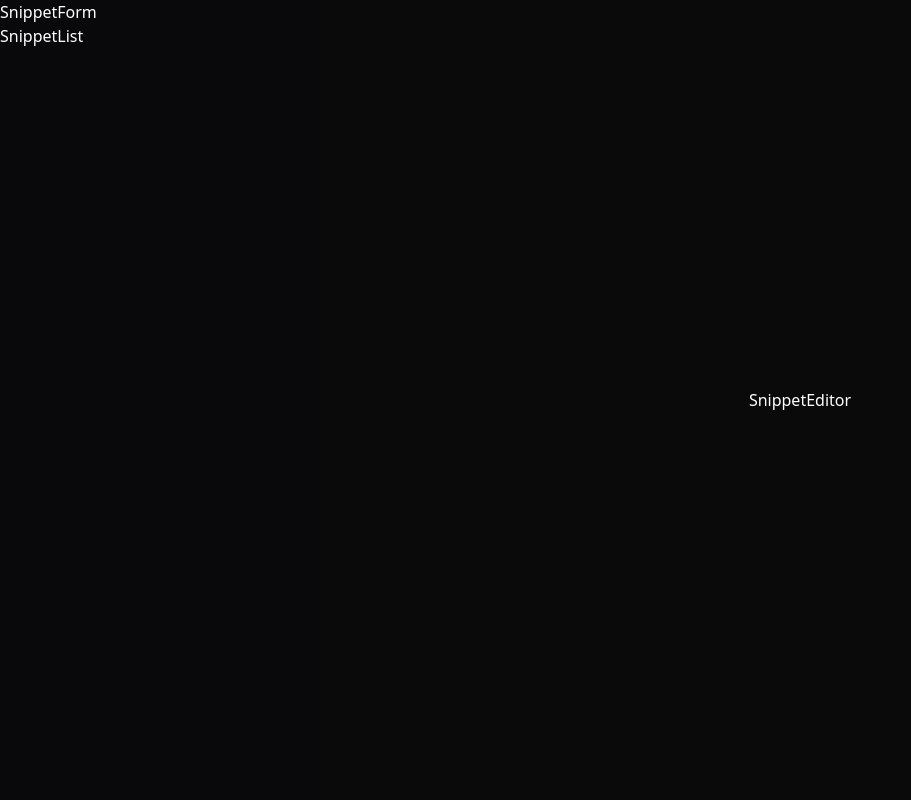
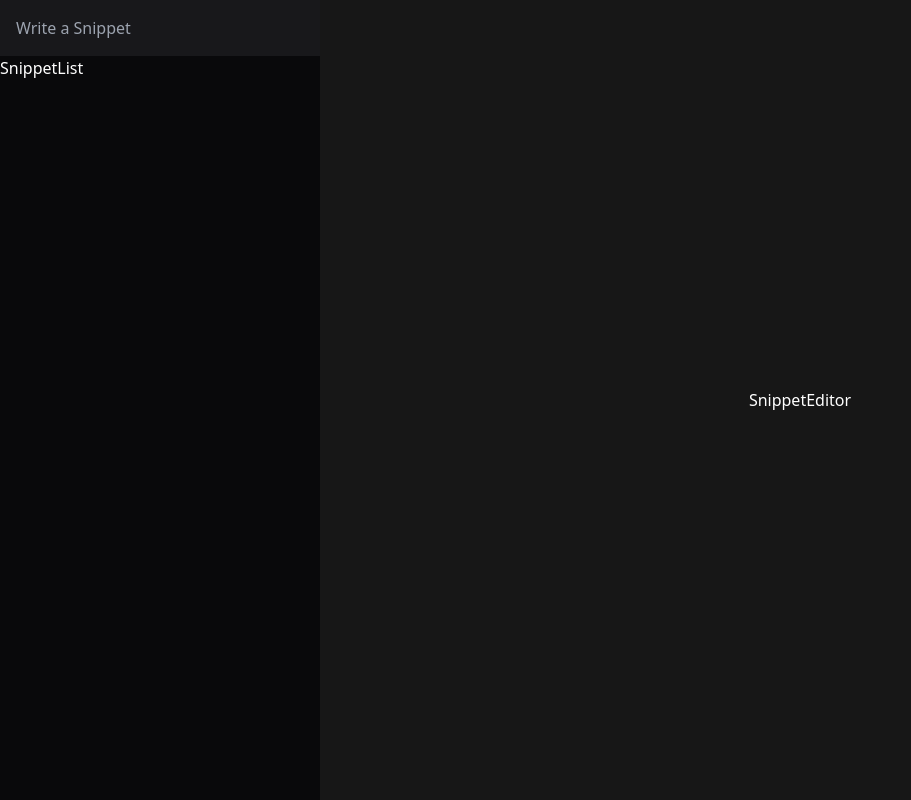
Before and after one commit to alanmgg/Desktop-APP-Snippet, a React (Vite) app: page / in a window 1280 px wide. Shown: the whole page, without its empty margins (0-911 px from the left). Built offline with nearby package versions, Linux system fonts and the light colour scheme.

Commit message:
:octopus: Snippet Form completed

```diff
--- a/src/App.tsx
+++ b/src/App.tsx
@@ -10,7 +10,7 @@ export default function App() {
         <SnippetList />
       </div>
 
-      <div className="col-span-9 bg-neutral-950 flex justify-center items-center">
+      <div className="col-span-9 bg-neutral-900 flex justify-center items-center">
         <SnippetEditor />
       </div>
     </div>
--- a/src/components/SnippetForm.tsx
+++ b/src/components/SnippetForm.tsx
@@ -1,7 +1,36 @@
-import React from "react";
+import React, { useState } from "react";
+import { writeTextFile } from "@tauri-apps/api/fs";
+import { desktopDir } from "@tauri-apps/api/path";
 
 function SnippetForm() {
-  return <div>SnippetForm</div>;
+  const [snippetName, setSnippetName] = useState("");
+
+  return (
+    <form
+      onSubmit={async (e) => {
+        e.preventDefault();
+
+        // if (snippetName)
+
+        const desktopPath = await desktopDir();
+        await writeTextFile(
+          `${desktopPath}/TauriFiles/${snippetName}.json`,
+          "{}"
+        );
+        setSnippetName("");
+      }}
+    >
+      <input
+        type="text"
+        placeholder="Write a Snippet"
+        className="bg-zinc-900 w-full border-none outline-none p-4"
+        onChange={(e) => setSnippetName(e.target.value)}
+        value={snippetName}
+      />
+
+      <button className="hidden">Save</button>
+    </form>
+  );
 }
 
 export default SnippetForm;
```
Also changed, not shown: src-tauri/tauri.conf.json (+18 -3 lines), 2 other files (tests, documents, lock files or other folders).
